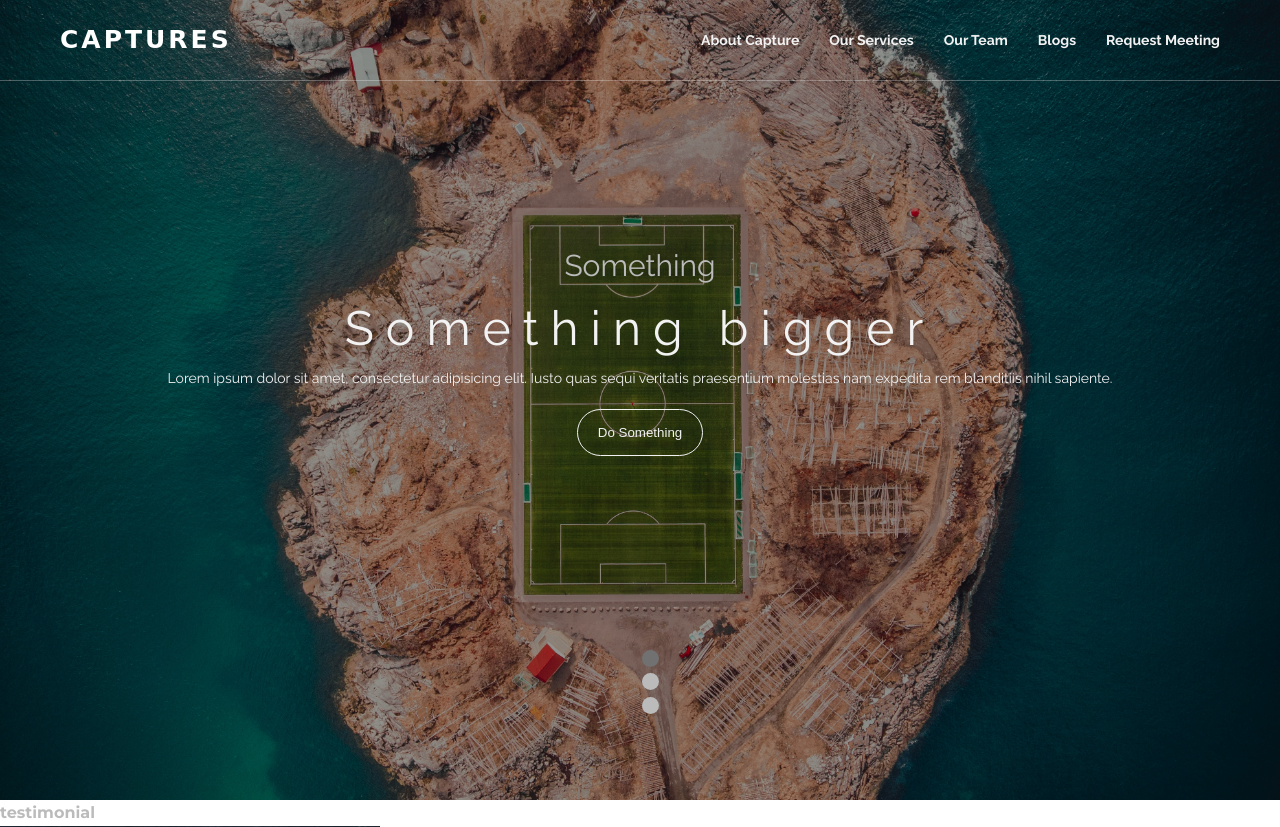
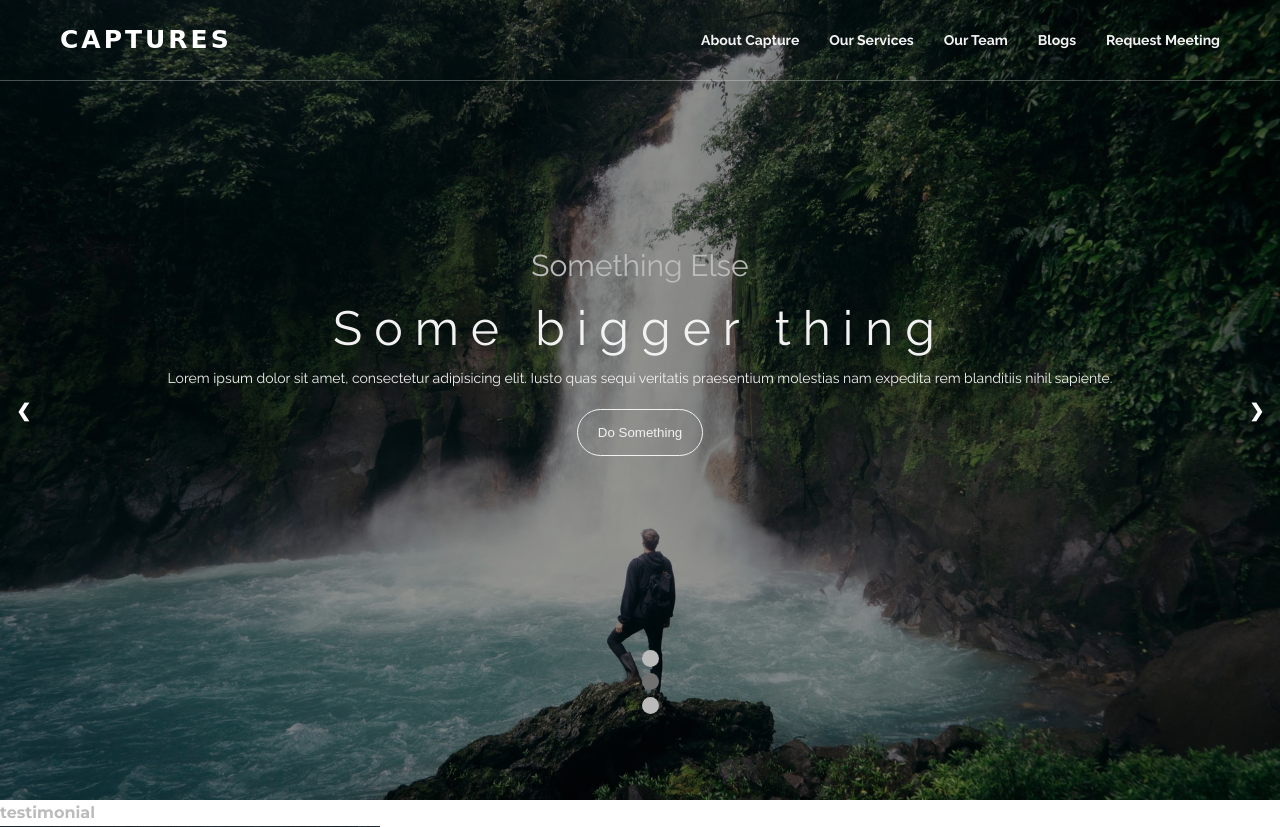
Before and after one commit to manikagnish/photography, a PHP site: page / in a window 1280 px wide. Shown: the top 827 px of the page. Run offline with PHP 8.4, Linux system fonts and the light colour scheme; some web fonts are replaced.

Commit message:
updated Carousel

```diff
--- a/css/main.css
+++ b/css/main.css
@@ -501,6 +501,9 @@
 
 .landing {
   height: 100vh;
+  /* Next & previous buttons */
+  /* Position the "next button" to the right */
+  /* On hover, add a black background color with a little bit see-through */
 }
 
 .landing .mySlides {
@@ -518,6 +521,36 @@
 .landing .slideshow-container {
   position: relative;
   margin: auto;
+}
+
+.landing .prev,
+.landing .next {
+  cursor: pointer;
+  position: absolute;
+  top: 50%;
+  width: auto;
+  padding: 16px;
+  margin-top: -22px;
+  color: white;
+  font-weight: bold;
+  font-size: 18px;
+  -webkit-transition: 0.6s ease;
+  transition: 0.6s ease;
+  border-radius: 0 3px 3px 0;
+  -webkit-user-select: none;
+     -moz-user-select: none;
+      -ms-user-select: none;
+          user-select: none;
+}
+
+.landing .next {
+  right: 0;
+  border-radius: 3px 0 0 3px;
+}
+
+.landing .prev:hover,
+.landing .next:hover {
+  background-color: rgba(0, 0, 0, 0.8);
 }
 
 .landing .text {
--- a/css/pages/_landing.scss
+++ b/css/pages/_landing.scss
@@ -16,6 +16,34 @@
     margin: auto;
   }
 
+  /* Next & previous buttons */
+  .prev,
+  .next {
+    cursor: pointer;
+    position: absolute;
+    top: 50%;
+    width: auto;
+    padding: 16px;
+    margin-top: -22px;
+    color: white;
+    font-weight: bold;
+    font-size: 18px;
+    transition: 0.6s ease;
+    border-radius: 0 3px 3px 0;
+    user-select: none;
+  }
+
+  /* Position the "next button" to the right */
+  .next {
+    right: 0;
+    border-radius: 3px 0 0 3px;
+  }
+
+  /* On hover, add a black background color with a little bit see-through */
+  .prev:hover,
+  .next:hover {
+    background-color: rgba(0, 0, 0, 0.8);
+  }
   // Caption text
   .text {
     color: $color-gray-light;
--- a/index.html
+++ b/index.html
@@ -116,7 +116,8 @@
             <button class="btn-hollow u-margin-top">Do Something</button>
           </div>
         </div>
-
+        <a class="prev" onclick="plusSlides(-1)">&#10094;</a>
+        <a class="next" onclick="plusSlides(1)">&#10095;</a>
         </div>
         <br>
 
```
Also changed, not shown: app.js (+26 -18 lines), 1 other file.
